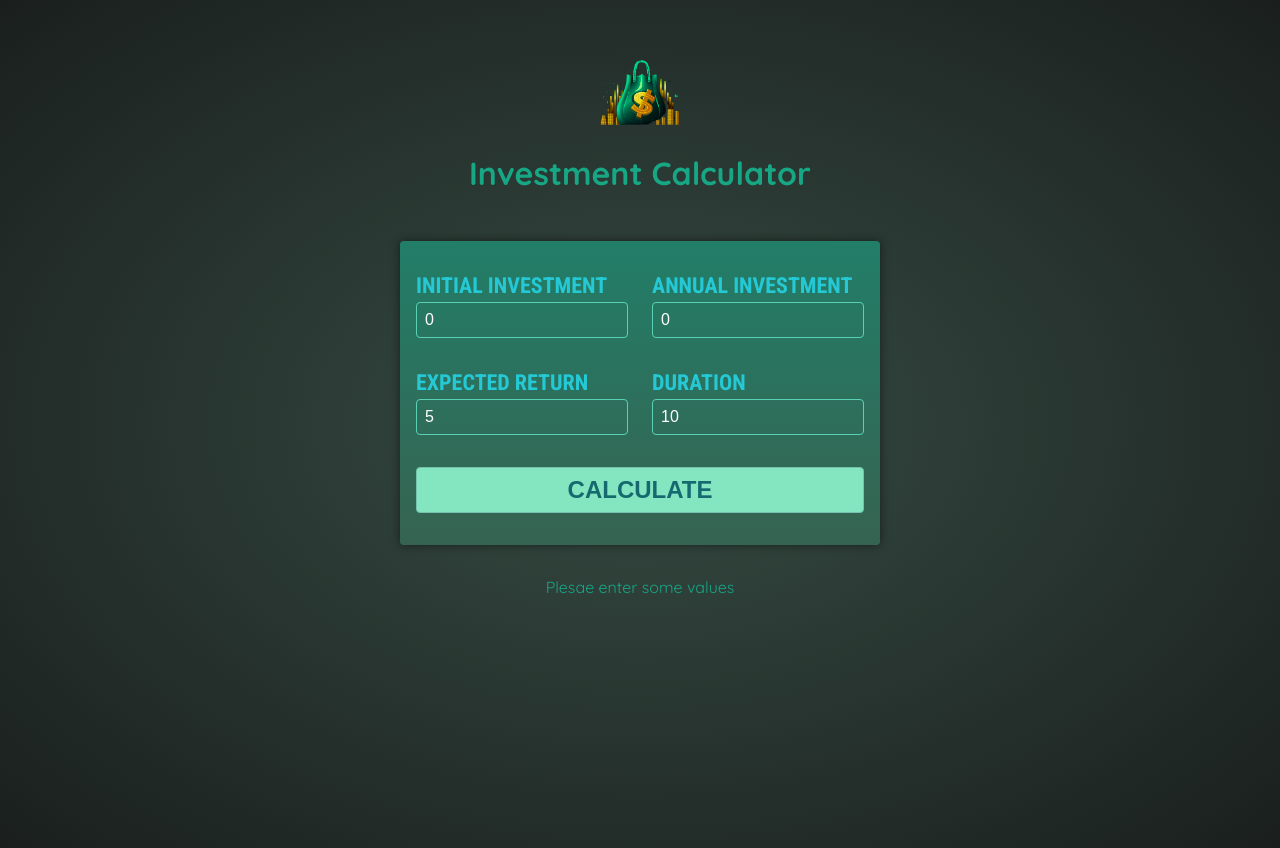
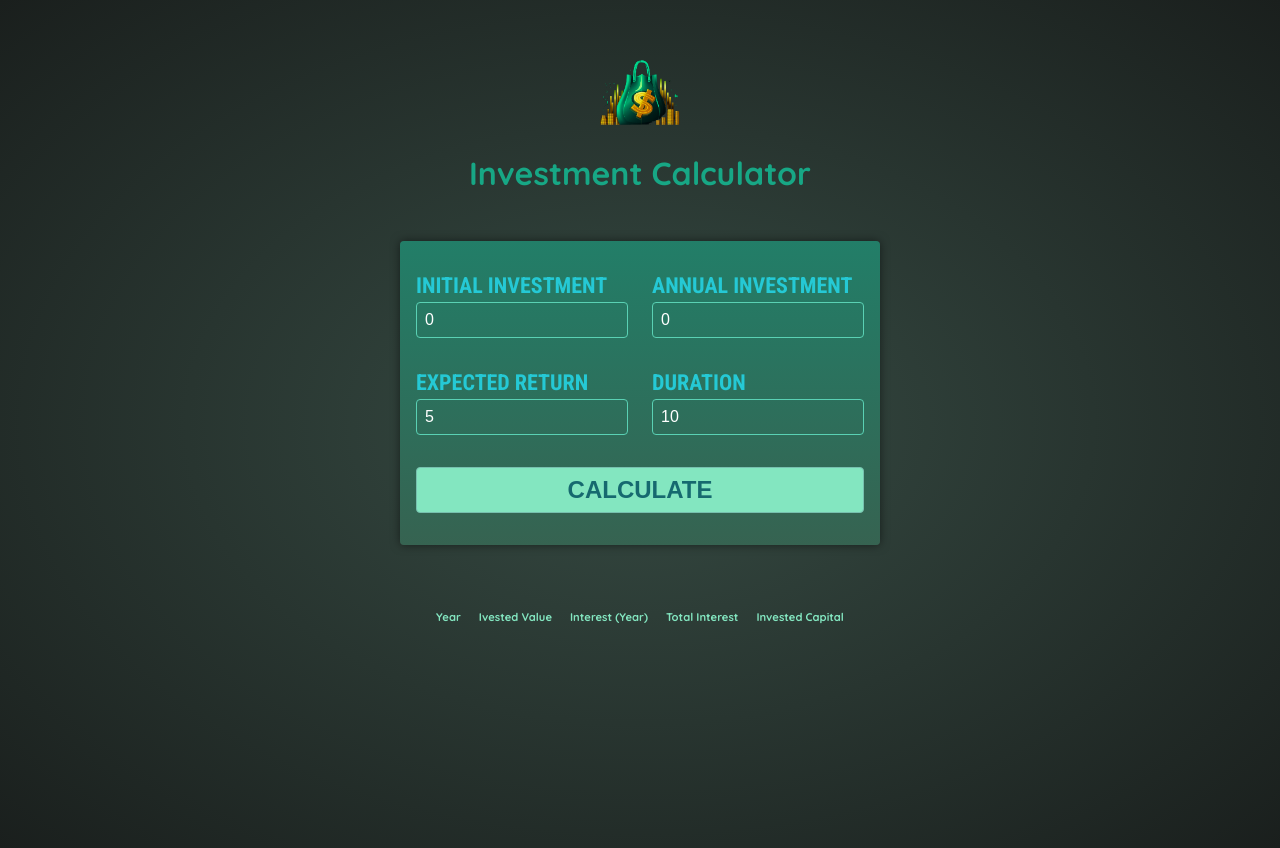
Before and after one commit to zarkonow/investment-calc-app, an Angular app: page / in a window 1280 px wide. Built offline with nearby package versions, Linux system fonts and the light colour scheme.

Commit message:
Refactor investment results handling to use signals for state management and update template bindings

```diff
--- a/src/app/app.component.html
+++ b/src/app/app.component.html
@@ -1,3 +1,3 @@
 <app-header></app-header>
 <app-user-input (calculate)="onCalculateInvestmentResults($event)"/>
-<app-investment-results [results]="resultsData"/>
+<app-investment-results [results]="resultsData()"/>
--- a/src/app/app.component.ts
+++ b/src/app/app.component.ts
@@ -1,4 +1,4 @@
-import { Component } from '@angular/core';
+import { Component, signal } from '@angular/core';
 
 import { HeaderComponent } from './header/header.component';
 import { UserInputComponent } from "./user-input/user-input.component";
@@ -13,15 +13,16 @@ import { InvestmentResultsComponent } from "./investment-results/investment-resu
 })
 export class AppComponent {
 
-  resultsData?: {
-    year: number,
-    interest: number,
-    valueEndOfYear: number,
-    annualInvestment: number,
-    totalInterest: number,
-    totalAmountInvested: number
-  }[];
-
+  resultsData = signal<
+    {
+      year: number,
+      interest: number,
+      valueEndOfYear: number,
+      annualInvestment: number,
+      totalInterest: number,
+      totalAmountInvested: number,
+    }[] | undefined
+    >(undefined)
 
   onCalculateInvestmentResults(data: InvestmentInput) {
 
@@ -45,7 +46,7 @@ export class AppComponent {
       });
     }
 
-    this.resultsData = annualData;
+    this.resultsData.set (annualData)
 
   }
 
--- a/src/app/investment-results/investment-results.component.html
+++ b/src/app/investment-results/investment-results.component.html
@@ -13,7 +13,7 @@
     </tr>
   </thead>
   <tbody>
-    @for (result of results; track result.year) {
+    @for (result of results(); track result.year) {
 <tr>
   <td>{{result.year}}</td>
   <td>{{result.valueEndOfYear | currency: "EUR"}}</td>
--- a/src/app/investment-results/investment-results.component.ts
+++ b/src/app/investment-results/investment-results.component.ts
@@ -1,5 +1,5 @@
 import { CurrencyPipe } from '@angular/common';
-import { Component, Input, input } from '@angular/core';
+import { Component, input } from '@angular/core';
 
 @Component({
   selector: 'app-investment-results',
@@ -9,12 +9,12 @@ import { Component, Input, input } from '@angular/core';
 })
 export class InvestmentResultsComponent {
 //reslts = input()
-@Input() results?: {
+results = input< {
   year: number,
   interest: number,
   valueEndOfYear: number,
   annualInvestment: number,
   totalInterest: number,
   totalAmountInvested: number ,
-}[]
+}[]>()
 }
--- a/src/app/user-input/user-input.component.ts
+++ b/src/app/user-input/user-input.component.ts
@@ -1,4 +1,4 @@
-import { Component, EventEmitter, Output } from '@angular/core';
+import { Component, output, signal } from '@angular/core';
 import { FormsModule } from '@angular/forms';
 import type { InvestmentInput } from '../investment-input';
 
@@ -9,11 +9,11 @@ import type { InvestmentInput } from '../investment-input';
   styleUrl: './user-input.component.css'
 })
 export class UserInputComponent {
-  @Output() calculate = new EventEmitter<InvestmentInput>();
-  enteredInitialInvestment = '0';
-  enteredAnnualInvestment = '0';
-  enteredExpectedReturn = '5';
-  enteredDuration = '10';
+  calculate = output<InvestmentInput>()
+  enteredInitialInvestment = signal('0');
+  enteredAnnualInvestment = signal ('0');
+  enteredExpectedReturn = signal ('5') ;
+  enteredDuration = signal ('10') ;
 
   onSubmit() {
     this.calculate.emit({
```
